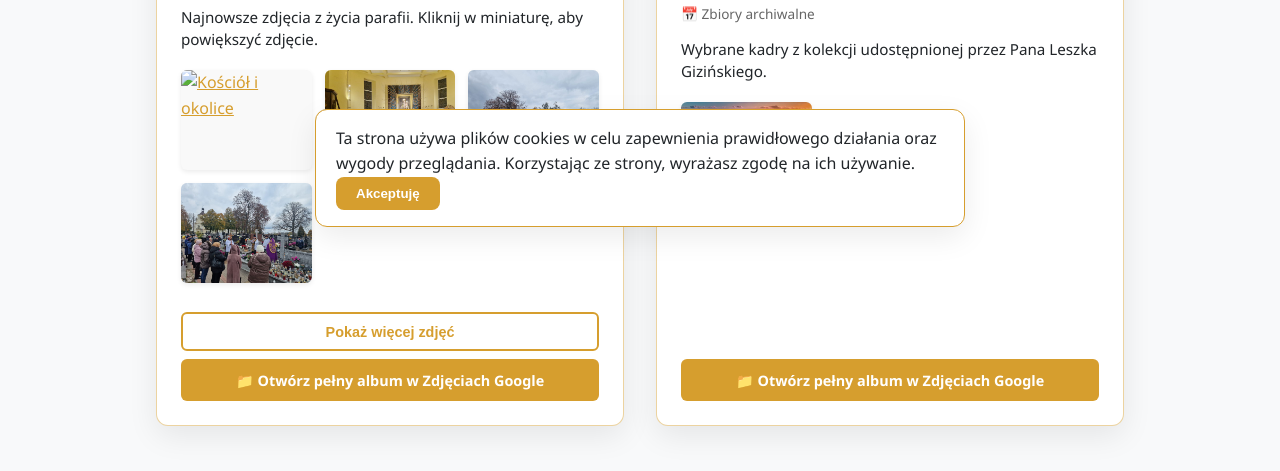
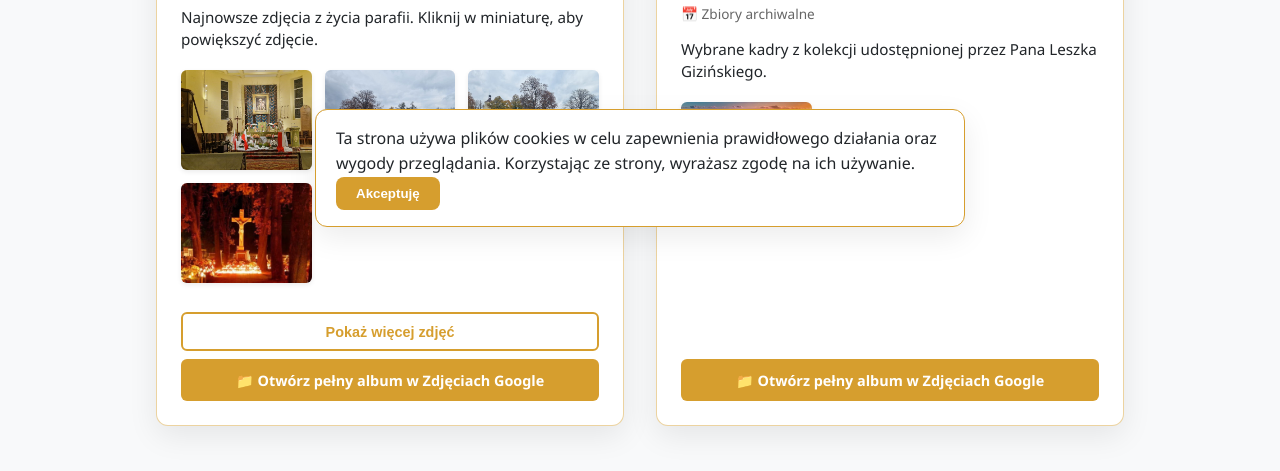
Before and after one commit to luigi9486/kazun, a plain HTML site: page galerie.html in a window 1280 px wide. Shown: the part 553-1024 px from the top of the page. Drawn offline with Linux system fonts and the light colour scheme.

Commit message:
Rearrange photo links in galerie.html

```diff
--- a/galerie.html
+++ b/galerie.html
@@ -175,9 +175,7 @@ main.gallery-container {
 
                 <!-- PIERWSZE MINIATURKI: Najnowsze z listopada (ułożone od najnowszego do starszego) -->
                 <div class="local-photo-grid">
-                    <a href="galeria/zdjecia_1/IMG-20261101-WA0028(1).jpg" target="_blank" class="local-photo-item">
-                        <img src="galeria/zdjecia_1/IMG-20261101-WA0028(1).jpg" alt="Kościół i okolice">
-                    </a>
+
                     <a href="galeria/zdjecia_1/20261111_175739.jpg" target="_blank" class="local-photo-item">
                         <img src="galeria/zdjecia_1/20261111_175739.jpg" alt="Kościół i okolice">
                     </a>
@@ -186,6 +184,9 @@ main.gallery-container {
                     </a>
                     <a href="galeria/zdjecia_1/20261102_104313.jpg" target="_blank" class="local-photo-item">
                         <img src="galeria/zdjecia_1/20261102_104313.jpg" alt="Kościół i okolice">
+                    </a>
+                    <a href="galeria/zdjecia_1/20261101-WA0028(1).jpg" target="_blank" class="local-photo-item">
+                        <img src="galeria/zdjecia_1/20261101-WA0028(1).jpg" alt="Kościół i okolice">
                     </a>
                 </div>
 
```
